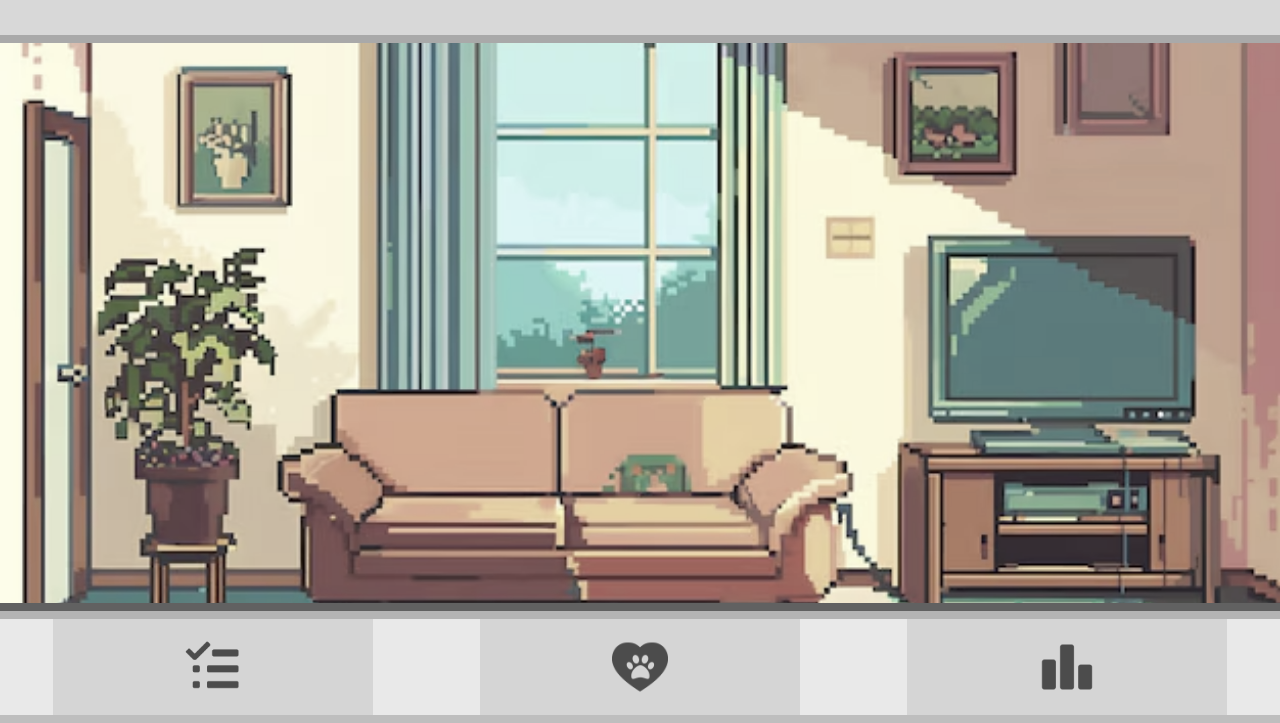
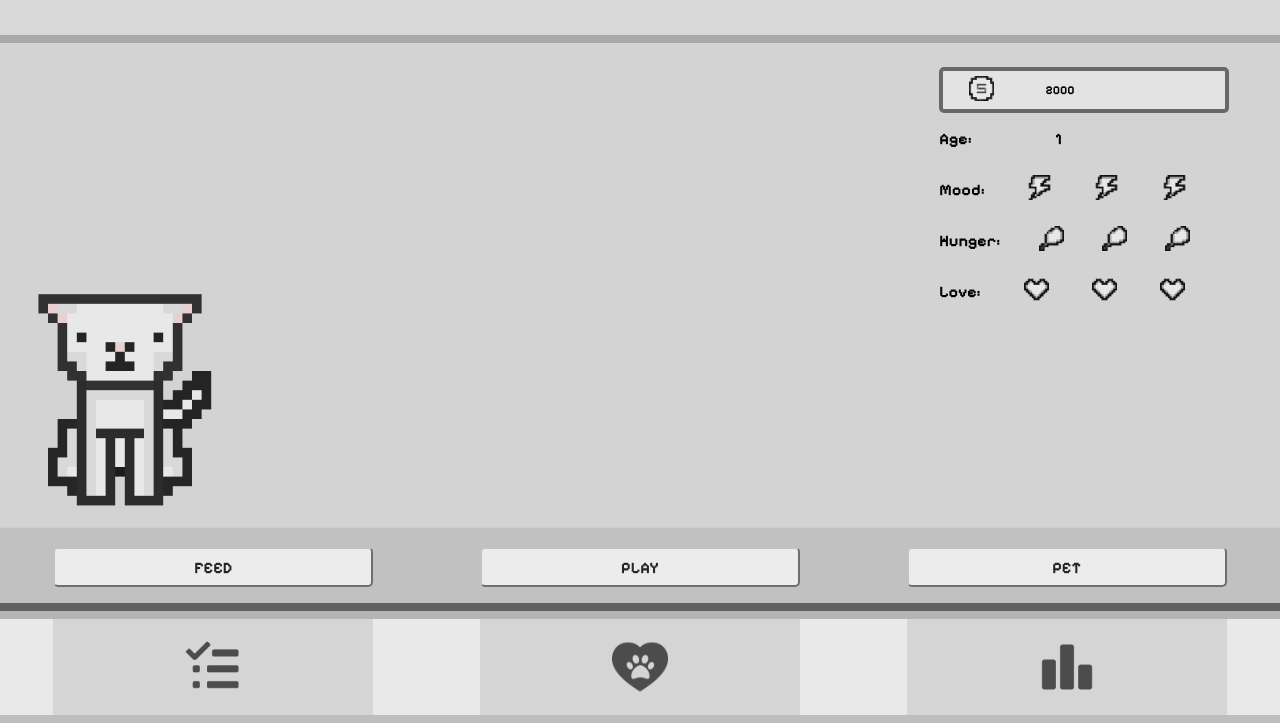
Before and after one commit to jeevan1549/1800_202530_BBY19, a website built with Vite: page html/pet1.html in a window 1280 px wide. Shown: the part 77-800 px from the top of the page. Built offline with nearby package versions, Linux system fonts and the light colour scheme; some packages are replaced by stand-ins of ours; no server answers; the database is empty; a web font is replaced by a local one.

Commit message:
local changes to main

```diff
--- a/css/style.css
+++ b/css/style.css
@@ -517,7 +517,7 @@ footer {
 
 /*---------------------------------[ - ]---------------------------------*/
 
-/*---------------------------------[ Pet Creataion / JA.J ]---------------------------------*/
+/*---------------------------------[ Pet Creation / JA.J ]---------------------------------*/
 .petBG {
   position: absolute;
   overflow: hidden;
@@ -526,6 +526,7 @@ footer {
   align-items: center;
   height: 70%;
   width: 100%;
+  z-index: 0;
 }
 
 .backgroundImg {
@@ -534,6 +535,88 @@ footer {
   object-position: 37% center;
   object-fit: cover;
   filter: grayscale(50%);
+}
+
+.pet-buttons {
+  z-index: 1;
+  position: fixed;
+  display: grid;
+  width: 100%;
+  grid-template-columns: auto auto auto;
+  justify-items: center;
+  bottom: 17vh;
+}
+
+.pet-interactions {
+  background-color: rgb(236, 236, 236);
+  font-family: "Pixelify Sans";
+  width: 25vw;
+  height: 5vh;
+  border-radius: 5px;
+  font-weight: bold;
+  font-size: 2vh;
+  border-color: #c3c3c3;
+  color: #242424;
+}
+
+.petStatsAndCurrency {
+  font-family: "Pixelify Sans";
+  position: fixed;
+  right: 0;
+  padding-right: 4vw;
+  color: rgb(0, 0, 0);
+  font-weight: bold;
+}
+
+#energyContainer {
+  display: grid;
+  grid-template-columns: auto auto auto auto;
+  align-items: center;
+}
+
+#hungerContainer {
+  display: grid;
+  grid-template-columns: auto auto auto auto;
+  align-items: center;
+}
+
+#loveContainer {
+  display: grid;
+  grid-template-columns: auto auto auto auto;
+  align-items: center;
+}
+
+.currencyBox {
+  background-color: #e3e3e3;
+  width: 20vw;
+  border: 4px solid rgb(104, 104, 104);
+  padding-left: 2vw;
+  margin-top: 3vh;
+  border-radius: 5px;
+  position: relative;
+}
+#currencyContainer {
+  display: grid;
+  grid-template-columns: 30% auto;
+  align-items: center;
+  font-size: 1.5vh;
+}
+
+#ageContainer {
+  display: grid;
+  grid-template-columns: 40% auto;
+  align-items: center;
+}
+
+#petContainer {
+  position: absolute;
+  justify-self: center;
+  height: 6vh;
+  bottom: 50vh;
+}
+
+#pet {
+  animation: blink 3s infinite;
 }
 
 /*---------------------------------[ - ]---------------------------------*/
@@ -595,6 +678,7 @@ footer {
   text-decoration: none;
   color: rgb(255, 255, 255);
   background-color: #656565;
+  border-radius: 5px;
   padding: 10px 20px;
   width: 10vw;
   text-align: center;
--- a/html/pet1.html
+++ b/html/pet1.html
@@ -40,8 +40,101 @@
           <img
             class="backgroundImg"
             alt="background"
-            src="/images/background.png"
+            src="/images/plainbg.png"
           />
+        </div>
+
+        <div id="petContainer">
+          <img src="/images/petsprites/catidle1.png" id="pet" />
+        </div>
+
+        <div class="pet-buttons">
+          <div>
+            <button id="feedButton" class="pet-interactions">FEED</button>
+          </div>
+          <div>
+            <button id="playButton" class="pet-interactions">PLAY</button>
+          </div>
+          <div>
+            <button id="petButton" class="pet-interactions">PET</button>
+          </div>
+        </div>
+        <div class="petStatsAndCurrency">
+          <div class="currencyBox">
+            <div id="currencyContainer">
+              <div>
+                <img src="/images/petsprites/currency.png" />
+              </div>
+              <div>
+                <p>2000</p>
+              </div>
+            </div>
+          </div>
+          <div>
+            <div id="ageContainer">
+              <div>
+                <p>Age:</p>
+              </div>
+              <div>
+                <p id="age">1</p>
+              </div>
+            </div>
+          </div>
+          <div>
+            <div id="energyContainer">
+              <!---->
+              <div>
+                <p>Mood:</p>
+              </div>
+              <div>
+                <img src="/images/petsprites/fullenergy.png" />
+              </div>
+              <div>
+                <img src="/images/petsprites/fullenergy.png" />
+              </div>
+              <div>
+                <img src="/images/petsprites/fullenergy.png" />
+              </div>
+              <!---->
+            </div>
+          </div>
+          <div>
+            <!---->
+
+            <div id="hungerContainer">
+              <div>
+                <p>Hunger:</p>
+              </div>
+              <div>
+                <img src="/images/petsprites/hunger2.png" />
+              </div>
+              <div>
+                <img src="/images/petsprites/hunger2.png" />
+              </div>
+              <div>
+                <img src="/images/petsprites/hunger2.png" />
+              </div>
+            </div>
+            <!---->
+          </div>
+          <div>
+            <!---->
+            <div id="loveContainer">
+              <div>
+                <p>Love:</p>
+              </div>
+              <div>
+                <img src="/images/petsprites/fullheart.png" />
+              </div>
+              <div>
+                <img src="/images/petsprites/fullheart.png" />
+              </div>
+              <div>
+                <img src="/images/petsprites/fullheart.png" />
+              </div>
+            </div>
+            <!---->
+          </div>
         </div>
       </div>
       <footer class="BottomNav">
@@ -72,5 +165,5 @@
       </footer>
     </main>
   </body>
-  <script type="module" src="/js/indexTasks.js"></script>
+  <script type="module" src="/js/pet.js"></script>
 </html>
--- a/js/indexTasks.js
+++ b/js/indexTasks.js
@@ -41,6 +41,7 @@ const tasksRef = collection(db, "tasks");
 const tasksQuery = query(tasksRef, orderBy("createdAt", "desc"));
 
 onSnapshot(tasksQuery, (snapshot) => {
+
   taskList.innerHTML = "";
 
   // Clear existing intervals when tasks reload
@@ -74,18 +75,18 @@ onSnapshot(tasksQuery, (snapshot) => {
 
     const pointsSpan = taskHeader.querySelector(".taskReward");
     let points = task.taskPoints || 0;
-    let exp = task.taskExp || 0; // <-- initialize task EXP
+    let exp = task.taskExp || 0; // user EXP
 
     // Increment points and EXP every interval
     const intervalId = setInterval(async () => {
       points += 50;
-      exp += 20; // increase EXP per interval
+      exp += 20;
       pointsSpan.textContent = `${points} points`;
       await updateDoc(doc(db, "tasks", docSnap.id), {
         taskPoints: points,
         taskExp: exp,
       });
-    }, 10_000); // 60_000 for production
+    }, 10_000); // Every 10 seconds
     pointsIntervals.set(docSnap.id, intervalId);
 
     // Task details
@@ -117,11 +118,10 @@ onSnapshot(tasksQuery, (snapshot) => {
       .addEventListener("click", async () => {
         taskDiv.classList.add("completed");
 
-        // Stop points interval
         clearInterval(pointsIntervals.get(docSnap.id));
         pointsIntervals.delete(docSnap.id);
 
-        // Add task points and EXP to current user
+        // Done Task
         const user = auth.currentUser;
         if (user) {
           const userRef = doc(db, "users", user.uid);
@@ -134,7 +134,6 @@ onSnapshot(tasksQuery, (snapshot) => {
           }
         }
 
-        // Delete task after a short delay
         setTimeout(async () => {
           await deleteDoc(doc(db, "tasks", docSnap.id));
           taskDiv.classList.add("remove");
--- a/js/main.js
+++ b/js/main.js
@@ -2,4 +2,4 @@
 // Optional function
 // Import Firebase auth logic
 
-console.log("main.js is running!");
+//console.log("main.js is running!");
--- /dev/null
+++ b/js/pet.js
@@ -0,0 +1,111 @@
+import { db } from "./firebaseConfig.js";
+import { doc, setDoc, getDoc } from "firebase/firestore";
+
+const petDoc = doc(db, "pets", "myPet");
+
+const petData = {
+  age: 1,
+  mood: 3,
+  hunger: 3,
+  love: 3,
+};
+
+const playButton = document.getElementById("playButton");
+const pet = document.getElementById("pet");
+const petContainer = document.getElementById("petContainer");
+const ageDisplay = document.getElementById("age");
+
+let bouncedeb = false;
+const catFrames = [
+  "/images/petsprites/catidle1.png",
+  "/images/petsprites/catplay.png",
+];
+
+const catIdleFrames = [
+  "/images/petsprites/catidle1.png",
+  "/images/petsprites/catidle2.png",
+];
+
+let age = 1;
+let catHeight = 30;
+let containerHeight = 6;
+
+ageDisplay.textContent = age;
+pet.style.height = `${catHeight}vh`;
+petContainer.style.height = `${containerHeight}vh`;
+
+async function loadPet() {
+  const docSnap = await getDoc(petDoc);
+  if (docSnap.exists()) {
+    age = docSnap.data().age || 1;
+    catHeight = 30 + (age - 1);
+    containerHeight = 6 + (age - 1);
+  }
+  ageDisplay.textContent = age;
+  pet.style.height = `${catHeight}vh`;
+  petContainer.style.height = `${containerHeight}vh`;
+}
+
+loadPet();
+
+function blinkLoop() {
+  if (!bouncedeb) {
+    pet.src = catIdleFrames[1];
+    setTimeout(() => {
+      pet.src = catIdleFrames[0];
+      setTimeout(blinkLoop, 2800);
+    }, 60);
+  } else {
+    setTimeout(blinkLoop, 100);
+  }
+}
+
+blinkLoop();
+
+setInterval(async () => {
+  age += 1;
+  ageDisplay.textContent = age;
+
+  const visualAge = Math.min(age, 9);
+  catHeight = 30 + (visualAge - 1);
+  containerHeight = 6 + (visualAge - 1);
+  pet.style.height = `${catHeight}vh`;
+  petContainer.style.height = `${containerHeight}vh`;
+
+  await setDoc(petDoc, { age: age }, { merge: true });
+}, 60000);
+
+function bounce() {
+  if (bouncedeb) return;
+  bouncedeb = true;
+
+  pet.src = catFrames[1];
+  let position = 0;
+  let direction = 1;
+
+  const interval = setInterval(() => {
+    position += direction * 2;
+    pet.style.transform = `translateY(-${position}px)`;
+
+    if (position >= 20) direction = -1;
+    if (position <= 0 && direction === -1) {
+      clearInterval(interval);
+      pet.style.transform = "translateY(0)";
+      pet.src = catFrames[0];
+      bouncedeb = false;
+    }
+  }, 20);
+}
+
+playButton.addEventListener("click", () => {
+  bounce();
+});
+
+async function createPet() {
+  const docSnap = await getDoc(petDoc);
+  if (!docSnap.exists()) {
+    await setDoc(petDoc, petData);
+  }
+}
+
+createPet();
```
Also changed, not shown: js/auth.js (+2 -5 lines), images/petsprites/catidle1.png (added), images/petsprites/catidle2.png (added), images/petsprites/catplay.png (added), images/petsprites/currency.png (added), images/petsprites/emptyheart.png (added), images/petsprites/fullenergy.png (added), images/petsprites/fullheart.png (added), images/petsprites/halfenergy.png (added), images/petsprites/halfheart.png (added), images/petsprites/hunger0.png (added), images/petsprites/hunger1.png (added), images/petsprites/hunger2.png (added), images/petsprites/noenergy.png (added), 1 more files.
